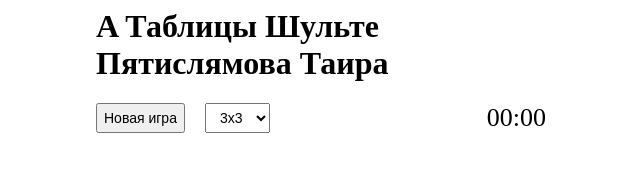
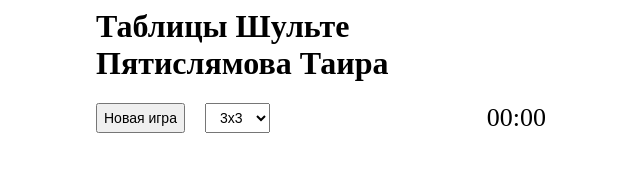
Before and after one commit to limited1004/limited1004.github.io, a plain HTML site: page index.html in a window 1280 px wide. Shown: the whole page, without its empty margins (319-959 px from the left). Drawn offline with Linux system fonts and the light colour scheme.

Commit message:
Update index.html

```diff
--- a/index.html
+++ b/index.html
@@ -6,7 +6,7 @@
 <body>
 
 <div id="container" class="container">
-    <h1>A Таблицы Шульте Пятислямова Таира</h1>
+    <h1>Таблицы Шульте Пятислямова Таира</h1>
     <p></p>
     <div id="menu_holder" class="menu_holder">
         <button id="generate_table">Новая игра</button>
```
